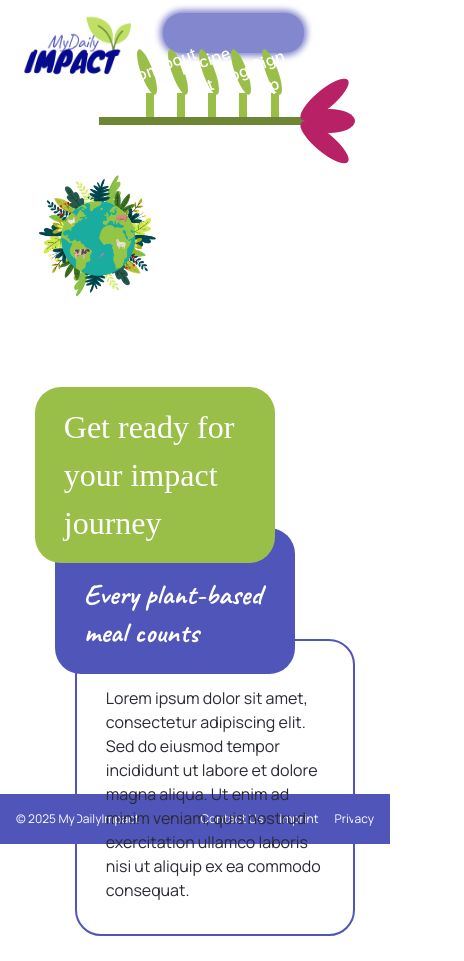
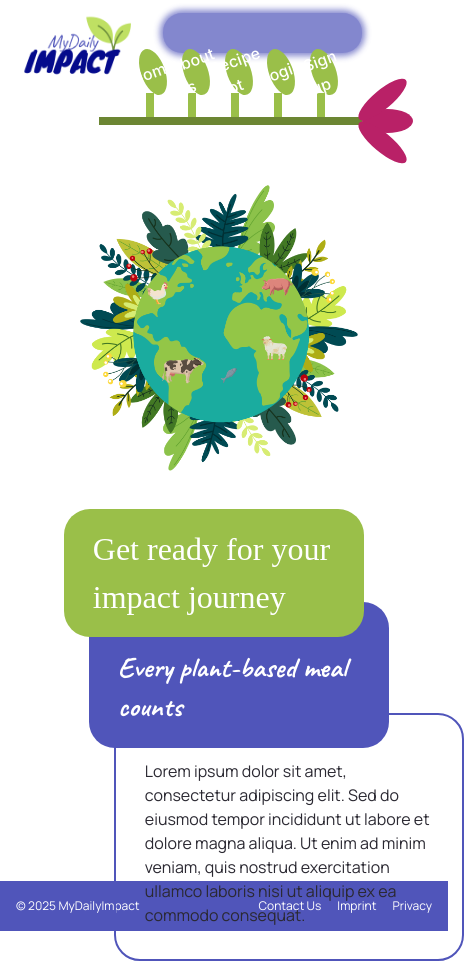
Before and after one commit to TechLabs-Remote-Bootcamp/WS24-MyDailyImpact, a React (Vite) app in the folder mdi-react/: page / in a window 390 px wide. Shown: the whole page, 464 px wide, since content can reach past the window. Before the commit the page ends 936 px from the top, so only its background shows below. Built offline with nearby package versions, Linux system fonts and the light colour scheme; a web font is replaced by a local one.

Commit message:
refactor: responsiveness refinement

```diff
--- a/mdi-react/src/components/Colored-Containers.scss
+++ b/mdi-react/src/components/Colored-Containers.scss
@@ -6,6 +6,8 @@
   grid-template-columns: 1fr 1fr 10fr 1fr 3fr;
   grid-template-rows: auto 2.2em auto 2.2em auto;
   color: $white;
+  min-width: 25rem;
+  max-width: 55rem;
 
   div {
     border-radius: 26px;
--- a/mdi-react/src/components/Content_LR.scss
+++ b/mdi-react/src/components/Content_LR.scss
@@ -2,24 +2,50 @@
   position: relative;
   display: flex;
   flex-wrap: nowrap;
-  column-gap: 2rem;
-  padding: 0 2rem;
-  justify-content: center;
+
+  margin: 0 2rem 2rem 2rem;
+  justify-content: space-evenly;
   align-items: center;
-  max-height: 80vh;
 }
 
-@media only screen and (min-width: 1000px) {
-  .right-box {
-    max-width: 55rem;
+.left-box {
+  display: flex;
+  justify-content: center;
+  height: fit-content;
+
+  img {
+    min-width: 100%;
   }
 }
 
-@media only screen and (max-width: 1000px) {
-  .right-box {
-    width: 40rem;
-  }
+.right-box {
+  display: flex;
+  justify-content: left;
 }
+
+// @media only screen and (min-width: 1500px) {
+//   .left-box {
+//     width: 90rem;
+//   }
+// }
+
+// @media only screen and (min-width: 1500px) {
+//   .right-box {
+//     width: 40rem;
+//   }
+// }
+
+// @media only screen and (max-width: 1300px) {
+//   .right-box {
+//     width: 40rem;
+//   }
+// }
+
+// @media only screen and (max-width: 1000px) {
+//   .right-box {
+//     width: 40rem;
+//   }
+// }
 
 @media only screen and (max-width: 850px) {
   .lr-container {
@@ -30,8 +56,8 @@
     padding: 0 2rem;
     justify-content: center;
     align-items: center;
-    align-items: flex-start;
   }
+
   .right-box {
     width: 40rem;
     height: 20rem;
--- a/mdi-react/src/components/LC_bigImage.jsx
+++ b/mdi-react/src/components/LC_bigImage.jsx
@@ -1,4 +1,4 @@
-import treeworld_big from "../images/treeWorld800.png";
+import treeworld_big from "../images/treeWorld1250.png";
 import treeworld_small from "../images/treeWorld.png";
 import "./LC_bigImage.scss";
 
@@ -11,12 +11,12 @@ function LC_bigImage({ overflowText, textClass }) {
         src={treeworld_big}
         alt="A painted earth with many different trees along its circumfence line"
       />
-      <img
+      {/* <img
         id="treeWorld-small"
         className="image-box"
         src={treeworld_small}
         alt="A painted earth with many different trees along its circumfence line"
-      />
+      /> */}
       {/* <p className={textClass}>{overflowText}</p> */}
     </>
   );
--- a/mdi-react/src/components/LC_bigImage.scss
+++ b/mdi-react/src/components/LC_bigImage.scss
@@ -3,24 +3,8 @@
   height: auto;
 }
 
-@media only screen and (min-width: 850px) {
-  #treeWorld-small {
-    display: none;
+@media only screen and (max-width: 850px) {
+  #treeWorld-big {
+    width: 80%;
   }
 }
-
-@media only screen and (max-width: 850px) {
-  #treeWorld-big {
-    display: none;
-  }
-}
-
-@media only screen and (max-width: 500px) {
-  #treeWorld-big {
-    display: none;
-  }
-
-  #treeWorld-small {
-    width: 40%;
-  }
-}
```
Also changed, not shown: mdi-react/src/images/treeWorld1250.png (added).
